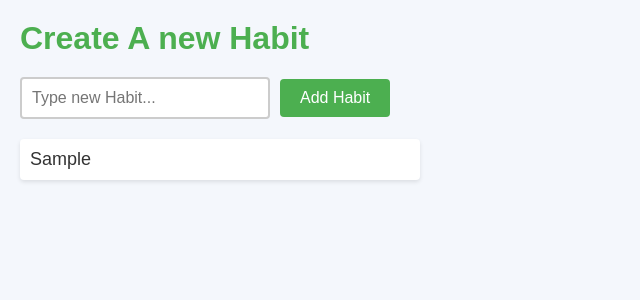
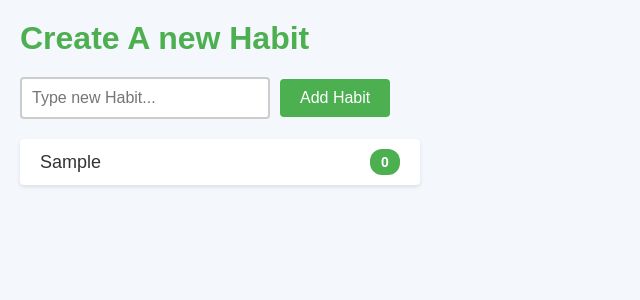
Before and after one commit to GUNAVANTH333/GrowHabit, a React (Vite) app: page / in a window 1280 px wide. Both pictures are taken after typing "Sample" into the empty fields and a click on the button "Add Habit". Shown: the top 300 px of the page, without its empty margins (0-640 px from the left). Built offline with nearby package versions, Linux system fonts and the light colour scheme.

Commit message:
added a new streak counter

```diff
--- a/src/components/Tracker/Tracker.css
+++ b/src/components/Tracker/Tracker.css
@@ -1,6 +1,3 @@
-/* Tracker.css */
-
-/* General Styles */
 * {
   margin: 0;
   padding: 0;
@@ -58,7 +55,7 @@ ul {
 
 .habit_element {
   background-color: #fff;
-    padding: 10px;
+  padding: 10px 20px;
   margin: 8px 0;
   width: 400px;
   border-radius: 4px;
@@ -68,8 +65,25 @@ ul {
   display: flex;
   justify-content: space-between;
   align-items: center;
+  transition: background-color 0.3s, transform 0.2s;
+  cursor: pointer;
 }
 
 .habit_element:hover {
   background-color: #f1f1f1;
+  transform: translateY(-3px);
 }
+
+.streak_counter {
+  background-color: #4caf50;
+  color: white;
+  padding: 5px 10px;
+  border-radius: 12px;
+  font-weight: bold;
+  font-size: 14px;
+  display: flex;
+  align-items: center;
+  justify-content: center;
+  min-width: 30px;
+  text-align: center;
+}
--- a/src/components/Tracker/Tracker.jsx
+++ b/src/components/Tracker/Tracker.jsx
@@ -1,29 +1,48 @@
 import { useState } from "react";
-import "./Tracker.css"
+import "./Tracker.css";
+
 function Tracker() {
-    const [habits,setNewHabit] = useState([])
-    const [input,setInput] = useState('')
+  const [habits, setNewHabit] = useState([]);
+  const [input, setInput] = useState("");
+
   const updateHabits = () => {
-        if (input.trim() === '') {
-            alert('Please enter a Habit before adding it.');
+    if (input.trim() === "") {
+      alert("Please enter a Habit before adding it.");
       return;
     }
-        setNewHabit([...habits,input])
-        console.log(habits)
-        setInput('')
-    }
+    setNewHabit([...habits, { name: input, streak: 0 }]);
+    setInput("");
+  };
+
+  const handleHabitClick = (index) => {
+    const updatedHabits = [...habits];
+    updatedHabits[index].streak += 1;
+    setNewHabit(updatedHabits);
+  };
+
   return (
     <>
       <h1>Create A new Habit</h1>
-        <input value= {input} placeholder="Type new Habit..." onChange={(event) => setInput(event.target.value)}></input>
-
+      <input
+        value={input}
+        placeholder="Type new Habit..."
+        onChange={(event) => setInput(event.target.value)}
+      />
       <button onClick={updateHabits}>Add Habit</button>
       <ul>
-        {habits.map((i) => {
-            return <li className="habit_element">{i}</li>
-        })}
+        {habits.map((habit, index) => (
+          <li
+            key={index}
+            className="habit_element"
+            onClick={() => handleHabitClick(index)}
+          >
+            {habit.name}
+            <span className="streak_counter">{habit.streak}</span>
+          </li>
+        ))}
       </ul>
     </>
   );
 }
+
 export default Tracker;
```
Lines whose indentation alone changed are shown as unchanged.
